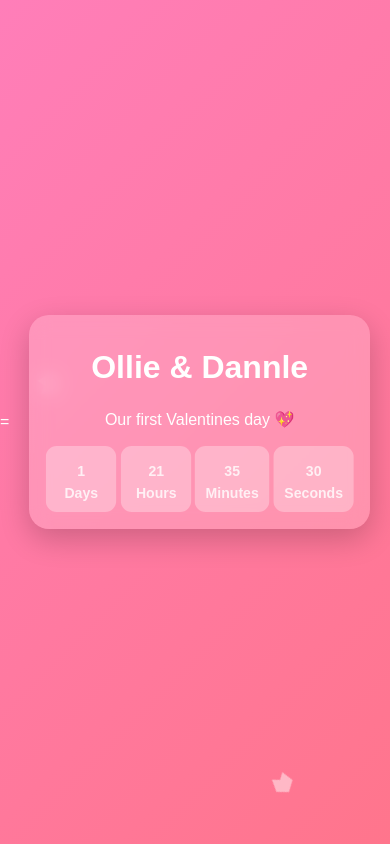
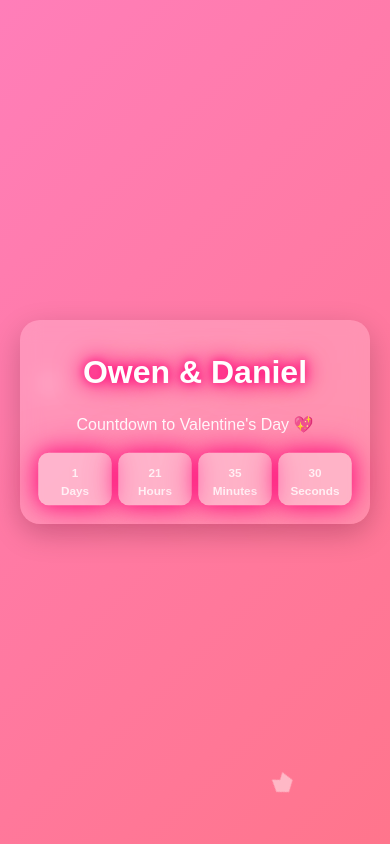
Before and after one commit to FlucoDrone/flucodrone.github.io, a plain HTML site: page lovercountdown.html in a window 390 px wide. Drawn offline with Linux system fonts and the light colour scheme.

Commit message:
Update lovercountdown.html

```diff
--- a/lovercountdown.html
+++ b/lovercountdown.html
@@ -1,9 +1,9 @@
-=<!DOCTYPE html>
+<!DOCTYPE html>
 <html lang="en">
 <head>
   <meta charset="UTF-8">
   <meta name="viewport" content="width=device-width, initial-scale=1.0">
-  <title>Lovers Clock</title>
+  <title>Valentine's Day Countdown - Owen & Daniel</title>
   <style>
     body {
       margin: 0;
@@ -35,6 +35,7 @@
       font-size: 2.5rem;
       margin-bottom: 15px;
       animation: float 3s ease-in-out infinite;
+      text-shadow: 0 0 10px #ff0077, 0 0 20px #ff0077, 0 0 30px #ff0077;
     }
 
     .countdown {
@@ -47,17 +48,18 @@
 
     .countdown div {
       background: rgba(255, 255, 255, 0.3);
-      padding: 15px;
+      padding: 10px;
       border-radius: 10px;
-      font-size: 1.5rem;
+      font-size: 1.2rem;
       font-weight: bold;
-      animation: pulse 2s infinite;
-      flex: 1 1 40px;
+      animation: pulse 2s infinite, neonGlow 1.5s infinite alternate;
+      flex: 1 1 60px;
       text-align: center;
+      box-shadow: 0 0 10px rgba(255, 0, 119, 0.5), 0 0 20px rgba(255, 0, 119, 0.3);
     }
 
     .countdown span {
-      font-size: 0.9rem;
+      font-size: 0.8rem;
       display: block;
       margin-top: 5px;
       color: rgba(255, 255, 255, 0.8);
@@ -88,7 +90,16 @@
         transform: scale(1);
       }
       50% {
-        transform: scale(1.1);
+        transform: scale(1.05);
+      }
+    }
+
+    @keyframes neonGlow {
+      0% {
+        box-shadow: 0 0 10px rgba(255, 0, 119, 0.5), 0 0 20px rgba(255, 0, 119, 0.3);
+      }
+      100% {
+        box-shadow: 0 0 20px rgba(255, 0, 119, 0.8), 0 0 40px rgba(255, 0, 119, 0.6);
       }
     }
 
@@ -156,12 +167,13 @@
       }
 
       .countdown div {
-        font-size: 1.2rem;
-        padding: 10px;
+        font-size: 1rem;
+        padding: 8px;
+        flex: 1 1 50px;
       }
 
       .countdown span {
-        font-size: 0.8rem;
+        font-size: 0.7rem;
       }
     }
   </style>
@@ -175,8 +187,8 @@
     <span></span>
   </div>
   <div class="container">
-    <h1>Ollie & Dannle</h1>
-    <p>Our first Valentines day 💖</p>
+    <h1>Owen & Daniel</h1>
+    <p>Countdown to Valentine's Day 💖</p>
     <div class="countdown">
       <div>
         <span id="days">00</span>
```
